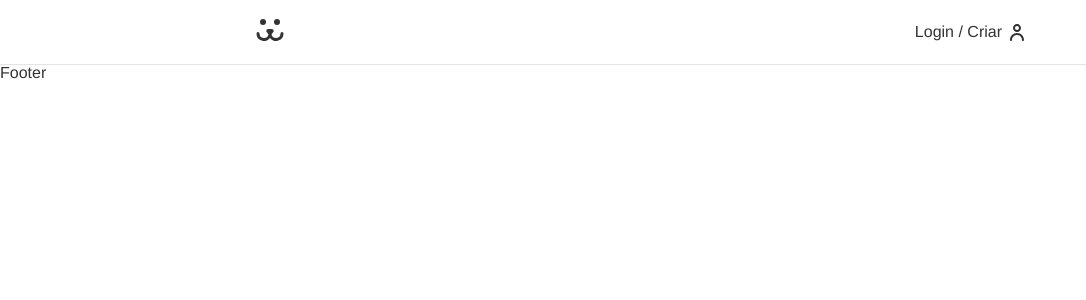
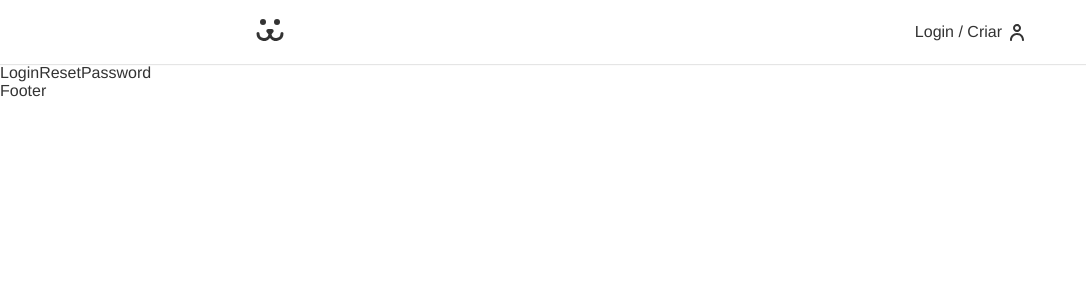
Before and after one commit to pbruny/doguinhos, a React (Vite) app: page /login/reset in a window 1280 px wide. Shown: the top 300 px of the page, without its empty margins (0-1086 px from the left). Built offline with nearby package versions, Linux system fonts and the light colour scheme.

Commit message:
set nested routes and create base login component

```diff
--- a/src/App.jsx
+++ b/src/App.jsx
@@ -11,7 +11,7 @@
       <Header />
       <Routes>
         <Route path="/" element={<Home />} />
-        <Route path="/login" element={<Login />} />
+        <Route path="/login/*" element={<Login />} />
       </Routes>
       <Footer />
     </BrowserRouter>
--- /dev/null
+++ b/src/Components/Login/LoginCreate/index.jsx
@@ -0,0 +1,5 @@
+import React from 'react'
+
+const LoginCreate = () => <div>LoginCreate</div>
+
+export default LoginCreate
--- /dev/null
+++ b/src/Components/Login/LoginLostPassword/index.jsx
@@ -0,0 +1,5 @@
+import React from 'react'
+
+const LoginLostPassword = () => <div>LoginLostPassword</div>
+
+export default LoginLostPassword
--- /dev/null
+++ b/src/Components/Login/LoginResetPassword/index.jsx
@@ -0,0 +1,5 @@
+import React from 'react'
+
+const LoginResetPassword = () => <div>LoginResetPassword</div>
+
+export default LoginResetPassword
--- a/src/Components/Login/index.jsx
+++ b/src/Components/Login/index.jsx
@@ -1,5 +1,19 @@
+import { Route, Routes } from 'react-router-dom'
+import LoginForm from './LoginForm'
+import LoginCreate from './LoginCreate'
+import LoginLostPassword from './LoginLostPassword'
+import LoginResetPassword from './LoginResetPassword'
 import styles from './Login.module.css'
 
-const Login = () => <h1>Login</h1>
+const Login = () => (
+  <div>
+    <Routes>
+      <Route path="/" element={<LoginForm />} />
+      <Route path="create" element={<LoginCreate />} />
+      <Route path="lost" element={<LoginLostPassword />} />
+      <Route path="reset" element={<LoginResetPassword />} />
+    </Routes>
+  </div>
+)
 
 export default Login
```
